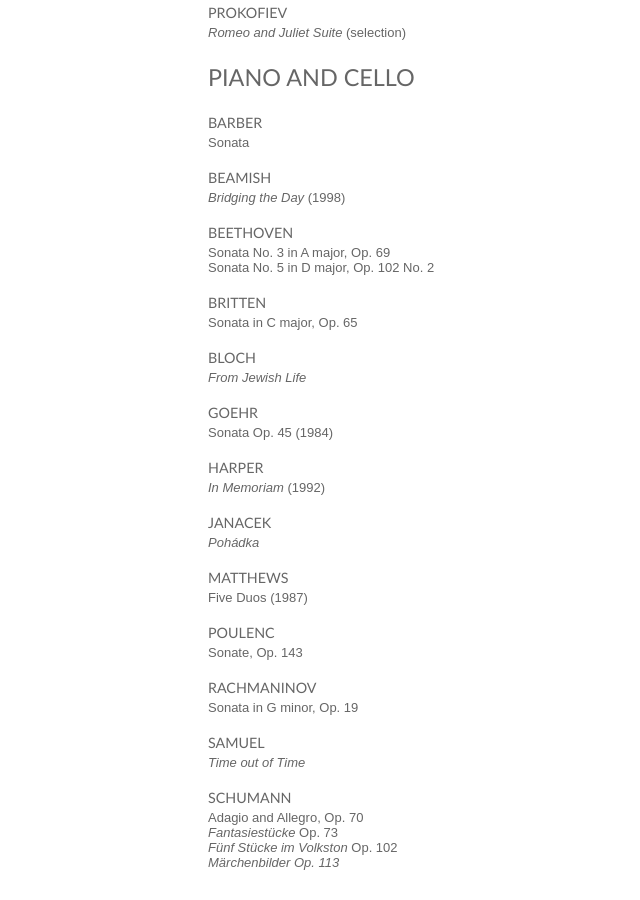
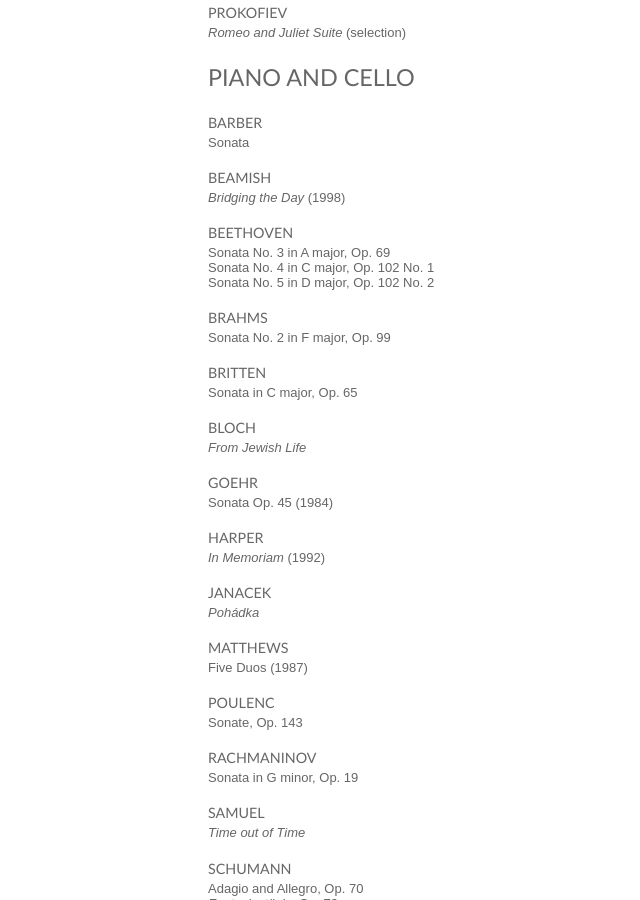
Before and after one commit to hammonc/clarehammond.com, a Jekyll site: the page built from chamber-repertoire.html, in a window 1280 px wide and 900 px high, scrolled down 2785 px. Shown: the whole window, without its empty margins (102-742 px from the left). Built offline with Jekyll 4.4.1, drawn with Linux system fonts in a browser that asks for light colours.

Commit message:
rep update

```diff
--- a/chamber-repertoire.html
+++ b/chamber-repertoire.html
@@ -161,7 +161,11 @@ layout: repertoire
 
 <h4>BEETHOVEN</h4>
 <p>Sonata No. 3 in A major, Op. 69</p>
+<p>Sonata No. 4 in C major, Op. 102 No. 1</p>
 <p>Sonata No. 5 in D major, Op. 102 No. 2</p>
+
+<h4>BRAHMS</h4>
+<p>Sonata No. 2 in F major, Op. 99</p>
 
 <h4>BRITTEN</h4>
 <p>Sonata in C major, Op. 65</p>
```
